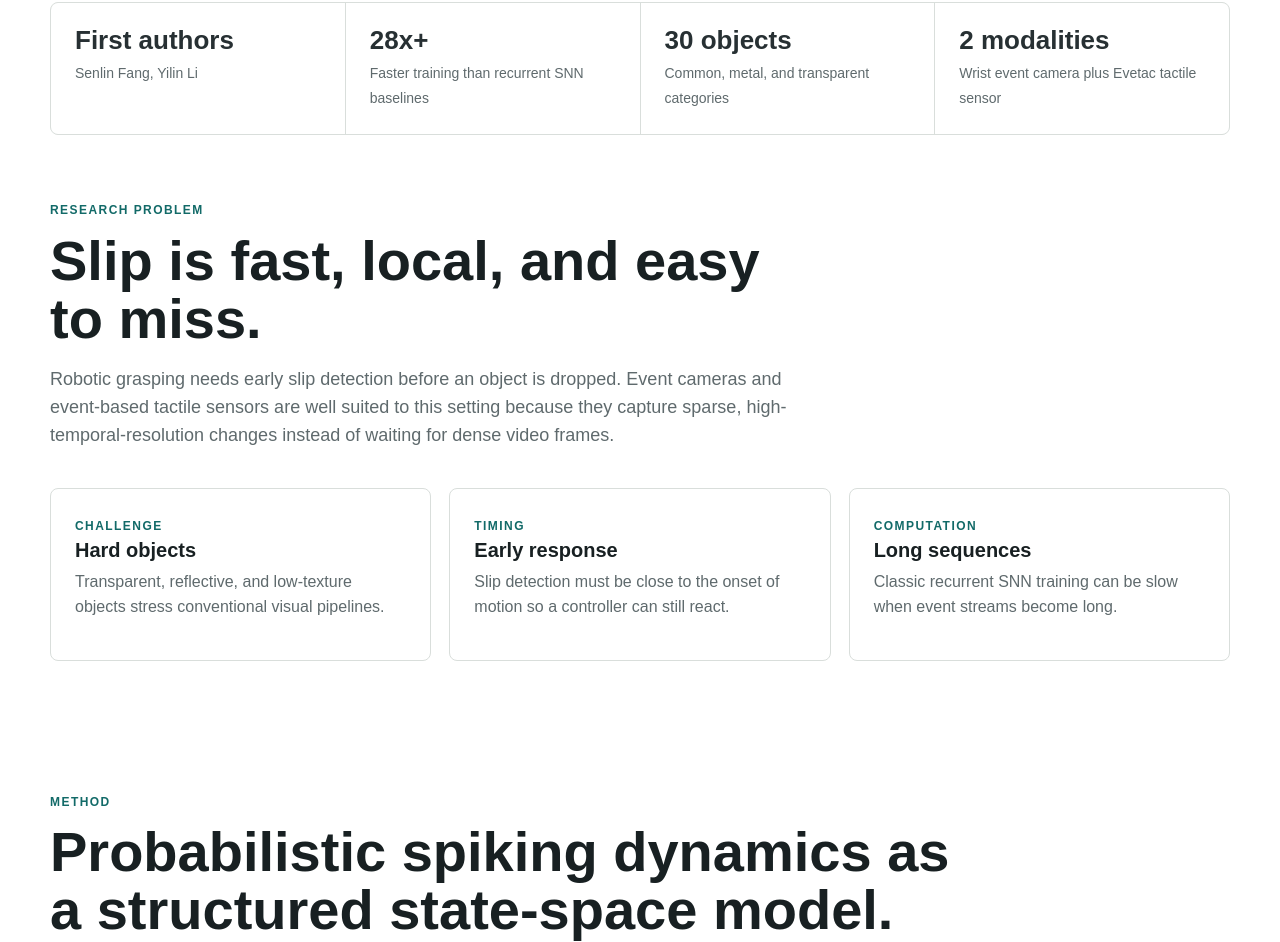
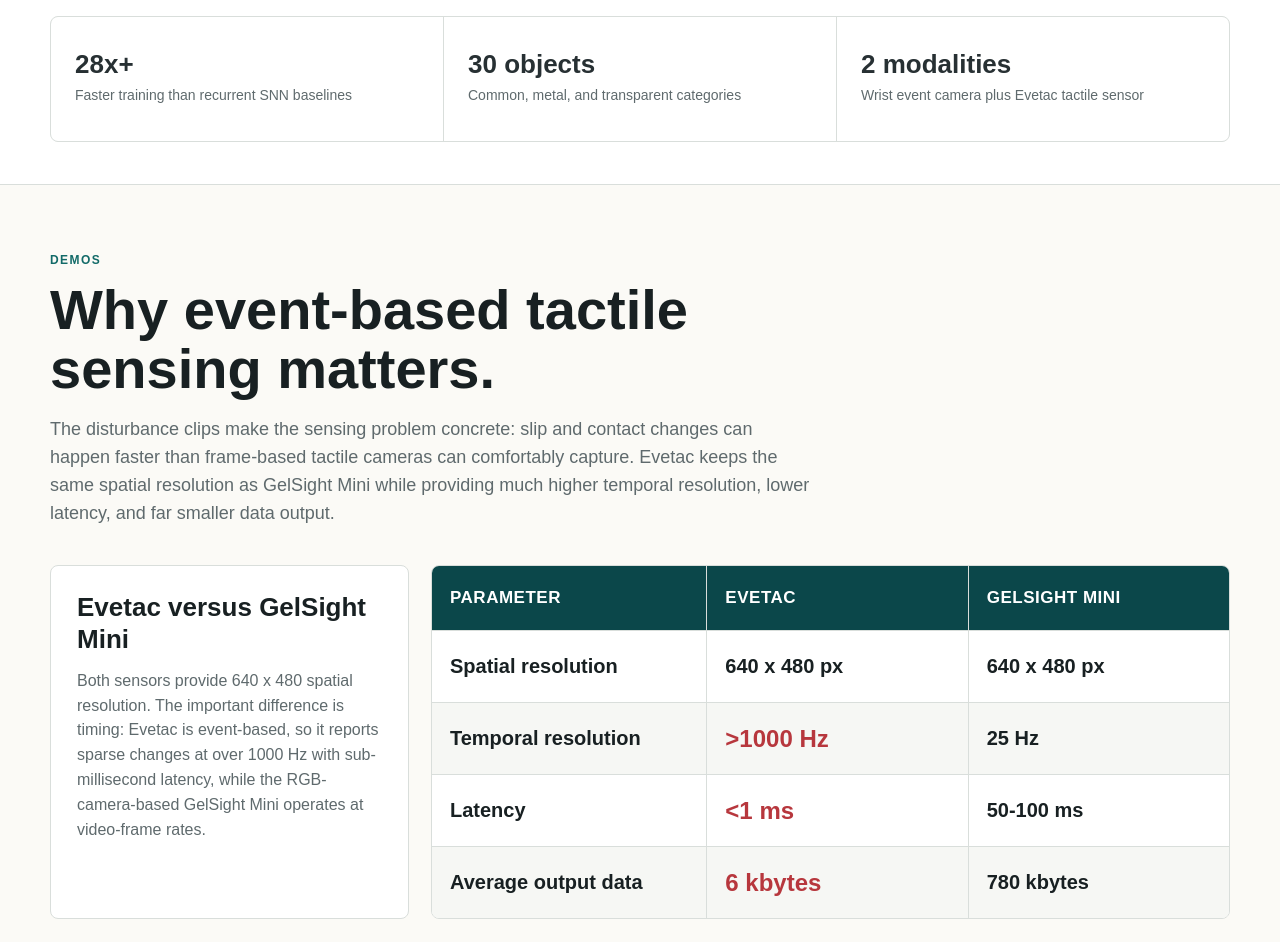
Before and after one commit to szleo123/PS3N, a plain HTML site: page index.html in a window 1280 px wide. Shown: the part 764-1706 px from the top of the page. Drawn offline with Linux system fonts and the light colour scheme.

Commit message:
add eve gel comp

```diff
--- a/index.html
+++ b/index.html
@@ -17,9 +17,9 @@
         <span>PS3N</span>
       </a>
       <nav class="nav" aria-label="Primary navigation">
+        <a href="#demos">Demos</a>
         <a href="#method">Method</a>
         <a href="#dataset">Dataset</a>
-        <a href="#demos">Demos</a>
         <a href="#publication">Publication</a>
       </nav>
     </header>
@@ -31,8 +31,8 @@
           <h1 class="hero-title">
             <span>PS3N for</span>
             <span>Event-Based</span>
-            <span class="nowrap">Visual&#8209;Tactile Slip</span>
-            <span>Detection</span>
+            <span class="nowrap">Visual&#8209;Tactile</span>
+            <span class="nowrap">Slip Detection</span>
           </h1>
           <p class="hero-lede">
             A recent T-RO publication on fast, uncertainty-aware robotic slip detection using event cameras,
@@ -41,9 +41,6 @@
           <div class="hero-actions" aria-label="Project links">
             <a class="button primary" href="https://doi.org/10.1109/TRO.2026.3688100" target="_blank" rel="noreferrer">
               DOI
-            </a>
-            <a class="button" href="https://github.com/szleo123" target="_blank" rel="noreferrer">
-              GitHub
             </a>
           </div>
         </div>
@@ -59,10 +56,6 @@
 
       <section class="metric-row" aria-label="Project highlights">
         <article>
-          <strong>First authors</strong>
-          <span>Senlin Fang, Yilin Li</span>
-        </article>
-        <article>
           <strong>28x+</strong>
           <span>Faster training than recurrent SNN baselines</span>
         </article>
@@ -74,6 +67,85 @@
           <strong>2 modalities</strong>
           <span>Wrist event camera plus Evetac tactile sensor</span>
         </article>
+      </section>
+
+      <section id="demos" class="section section-band sensor-demo">
+        <div class="section-heading">
+          <p class="eyebrow">Demos</p>
+          <h2>Why event-based tactile sensing matters.</h2>
+          <p>
+            The disturbance clips make the sensing problem concrete: slip and contact changes can happen faster
+            than frame-based tactile cameras can comfortably capture. Evetac keeps the same spatial resolution as
+            GelSight Mini while providing much higher temporal resolution, lower latency, and far smaller data output.
+          </p>
+        </div>
+        <div class="comparison-layout">
+          <div class="comparison-copy">
+            <h3>Evetac versus GelSight Mini</h3>
+            <p>
+              Both sensors provide 640 x 480 spatial resolution. The important difference is timing: Evetac is
+              event-based, so it reports sparse changes at over 1000 Hz with sub-millisecond latency, while the
+              RGB-camera-based GelSight Mini operates at video-frame rates.
+            </p>
+          </div>
+          <div class="sensor-table" role="table" aria-label="Evetac and GelSight Mini comparison">
+            <div class="table-row table-head" role="row">
+              <div role="columnheader">Parameter</div>
+              <div role="columnheader">Evetac</div>
+              <div role="columnheader">GelSight Mini</div>
+            </div>
+            <div class="table-row" role="row">
+              <div role="cell">Spatial resolution</div>
+              <div role="cell">640 x 480 px</div>
+              <div role="cell">640 x 480 px</div>
+            </div>
+            <div class="table-row" role="row">
+              <div role="cell">Temporal resolution</div>
+              <div role="cell" class="emphasis">&gt;1000 Hz</div>
+              <div role="cell">25 Hz</div>
+            </div>
+            <div class="table-row" role="row">
+              <div role="cell">Latency</div>
+              <div role="cell" class="emphasis">&lt;1 ms</div>
+              <div role="cell">50-100 ms</div>
+            </div>
+            <div class="table-row" role="row">
+              <div role="cell">Average output data</div>
+              <div role="cell" class="emphasis">6 kbytes</div>
+              <div role="cell">780 kbytes</div>
+            </div>
+          </div>
+        </div>
+        <div class="demo-grid">
+          <article class="demo-card">
+            <video controls muted autoplay loop playsinline>
+              <source src="assets/videos/fast-pull-out.mp4" type="video/mp4">
+            </video>
+            <h3>Fast pull-out</h3>
+            <p>Rapid object removal creates a high-speed slip event.</p>
+          </article>
+          <article class="demo-card">
+            <video controls muted autoplay loop playsinline>
+              <source src="assets/videos/fast-pull-out-slow.mp4" type="video/mp4">
+            </video>
+            <h3>Slow-motion pull-out</h3>
+            <p>Five-times slower playback for inspecting timing.</p>
+          </article>
+          <article class="demo-card">
+            <video controls muted autoplay loop playsinline>
+              <source src="assets/videos/foam-disturbance.mp4" type="video/mp4">
+            </video>
+            <h3>Foam disturbance</h3>
+            <p>External contact tests robustness under soft disturbance.</p>
+          </article>
+          <article class="demo-card">
+            <video controls muted autoplay loop playsinline>
+              <source src="assets/videos/paper-disturbance.mp4" type="video/mp4">
+            </video>
+            <h3>Paper disturbance</h3>
+            <p>A light disturbance case for event-based sensing behavior.</p>
+          </article>
+        </div>
       </section>
 
       <section id="problem" class="section section-band">
@@ -206,46 +278,6 @@
         </div>
       </section>
 
-      <section id="demos" class="section section-band">
-        <div class="section-heading">
-          <p class="eyebrow">Demos</p>
-          <h2>Robotic slip and disturbance examples.</h2>
-          <p>
-            Short clips from the project materials show fast pull-out, slow-motion analysis, and external disturbances.
-          </p>
-        </div>
-        <div class="demo-grid">
-          <article class="demo-card">
-            <video controls muted autoplay loop playsinline>
-              <source src="assets/videos/fast-pull-out.mp4" type="video/mp4">
-            </video>
-            <h3>Fast pull-out</h3>
-            <p>Rapid object removal creates a high-speed slip event.</p>
-          </article>
-          <article class="demo-card">
-            <video controls muted autoplay loop playsinline>
-              <source src="assets/videos/fast-pull-out-slow.mp4" type="video/mp4">
-            </video>
-            <h3>Slow-motion pull-out</h3>
-            <p>Five-times slower playback for inspecting timing.</p>
-          </article>
-          <article class="demo-card">
-            <video controls muted autoplay loop playsinline>
-              <source src="assets/videos/foam-disturbance.mp4" type="video/mp4">
-            </video>
-            <h3>Foam disturbance</h3>
-            <p>External contact tests robustness under soft disturbance.</p>
-          </article>
-          <article class="demo-card">
-            <video controls muted autoplay loop playsinline>
-              <source src="assets/videos/paper-disturbance.mp4" type="video/mp4">
-            </video>
-            <h3>Paper disturbance</h3>
-            <p>A light disturbance case for event-based sensing behavior.</p>
-          </article>
-        </div>
-      </section>
-
       <section id="publication" class="section publication">
         <div class="publication-main">
           <p class="eyebrow">Publication</p>
--- a/styles.css
+++ b/styles.css
@@ -246,9 +246,10 @@
 
 .metric-row {
   display: grid;
-  grid-template-columns: repeat(4, 1fr);
+  grid-template-columns: repeat(3, 1fr);
   gap: 1px;
-  margin-top: 28px;
+  margin-top: 42px;
+  margin-bottom: 42px;
   overflow: hidden;
   border: 1px solid var(--line);
   border-radius: 8px;
@@ -256,6 +257,9 @@
 }
 
 .metric-row article {
+  display: flex;
+  flex-direction: column;
+  justify-content: center;
   min-height: 124px;
   padding: 24px;
   background: #fff;
@@ -304,6 +308,84 @@
   display: grid;
   grid-template-columns: repeat(3, 1fr);
   gap: 18px;
+}
+
+.sensor-demo {
+  background: #fbfaf6;
+  border-top: 1px solid var(--line);
+  border-bottom: 1px solid var(--line);
+}
+
+.comparison-layout {
+  display: grid;
+  grid-template-columns: minmax(260px, 0.62fr) minmax(520px, 1.38fr);
+  gap: 22px;
+  align-items: stretch;
+  margin-bottom: 26px;
+}
+
+.comparison-copy,
+.sensor-table {
+  background: #fff;
+  border: 1px solid var(--line);
+  border-radius: 8px;
+}
+
+.comparison-copy {
+  padding: 26px;
+}
+
+.comparison-copy h3 {
+  margin-bottom: 14px;
+  font-size: 26px;
+}
+
+.comparison-copy p {
+  color: var(--muted);
+}
+
+.sensor-table {
+  display: grid;
+  overflow: hidden;
+}
+
+.table-row {
+  display: grid;
+  grid-template-columns: 1.05fr repeat(2, 1fr);
+}
+
+.table-row > div {
+  display: flex;
+  align-items: center;
+  min-height: 72px;
+  padding: 16px 18px;
+  border-top: 1px solid var(--line);
+  color: var(--ink);
+  font-size: 20px;
+  font-weight: 800;
+}
+
+.table-row > div + div {
+  border-left: 1px solid var(--line);
+}
+
+.table-row:nth-child(odd):not(.table-head) > div {
+  background: #f6f7f4;
+}
+
+.table-head > div {
+  min-height: 64px;
+  color: #fff;
+  background: var(--teal-dark);
+  border-top: 0;
+  font-size: 17px;
+  letter-spacing: 0.03em;
+  text-transform: uppercase;
+}
+
+.table-row .emphasis {
+  color: var(--red);
+  font-size: 24px;
 }
 
 .problem-grid article,
@@ -541,6 +623,7 @@
 
   .metric-row,
   .problem-grid,
+  .comparison-layout,
   .method-points-horizontal,
   .method-figures,
   .object-grid,
@@ -580,6 +663,7 @@
 
   .metric-row,
   .problem-grid,
+  .comparison-layout,
   .method-points-horizontal,
   .method-figures,
   .object-grid,
@@ -589,6 +673,18 @@
 
   .metric-row article {
     min-height: 104px;
+  }
+
+  .table-row {
+    grid-template-columns: 1fr;
+  }
+
+  .table-row > div + div {
+    border-left: 0;
+  }
+
+  .table-row > div {
+    min-height: auto;
   }
 
   .hero-actions {
```
